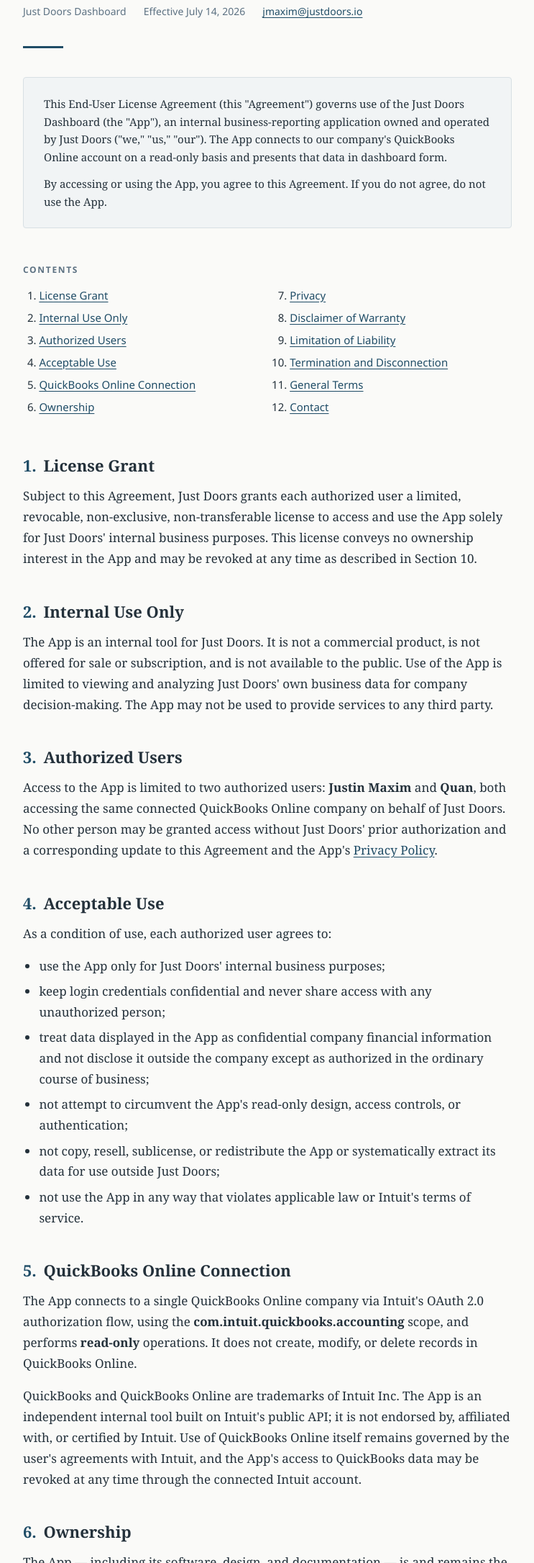
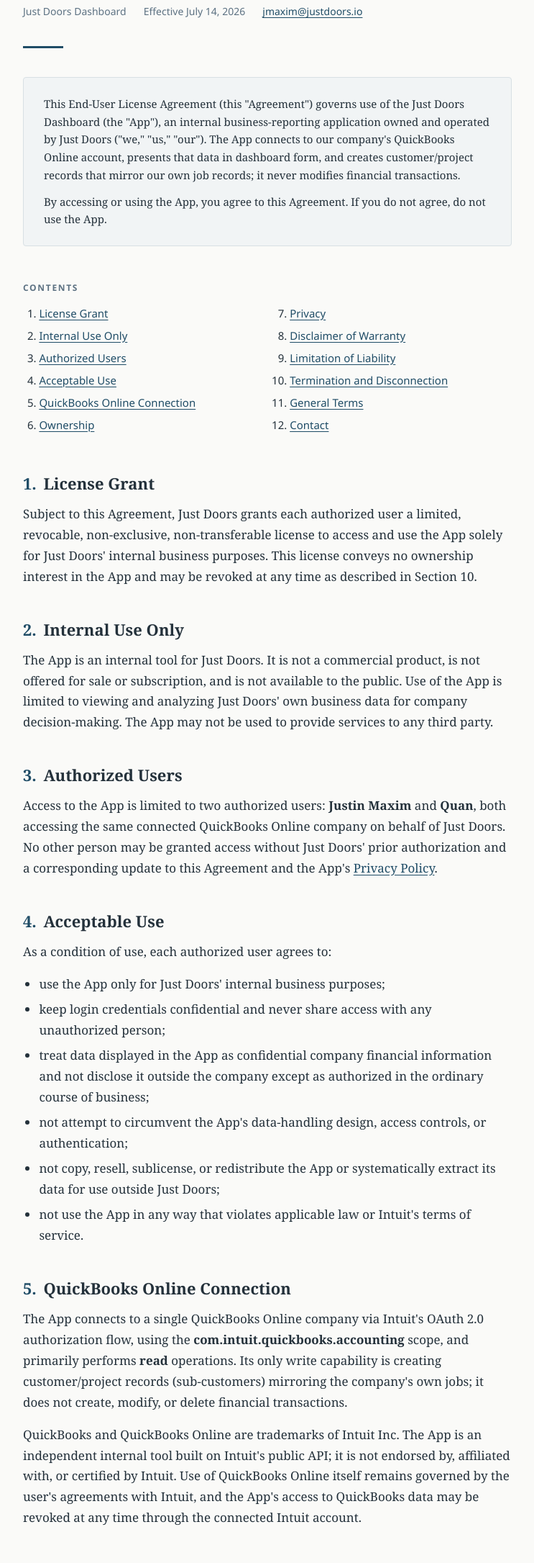
Before and after one commit to justdoorsinc/dashboard-site, a plain HTML site: page eula.html in a window 1280 px wide. Shown: the part 160-2331 px from the top of the page at 72% size, without its empty margins (268-1011 px from the left). Drawn offline with Linux system fonts and the light colour scheme.

Commit message:
Legal pages: app now creates project records (sub-customers) mirroring jobs; financial transactions still never written

```diff
--- a/eula.html
+++ b/eula.html
@@ -184,7 +184,7 @@
   <hr class="brand">
 
   <div class="preamble">
-    <p>This End-User License Agreement (this "Agreement") governs use of the Just Doors Dashboard (the "App"), an internal business-reporting application owned and operated by Just Doors ("we," "us," "our"). The App connects to our company's QuickBooks Online account on a read-only basis and presents that data in dashboard form.</p>
+    <p>This End-User License Agreement (this "Agreement") governs use of the Just Doors Dashboard (the "App"), an internal business-reporting application owned and operated by Just Doors ("we," "us," "our"). The App connects to our company's QuickBooks Online account, presents that data in dashboard form, and creates customer/project records that mirror our own job records; it never modifies financial transactions.</p>
     <p>By accessing or using the App, you agree to this Agreement. If you do not agree, do not use the App.</p>
   </div>
 
@@ -228,7 +228,7 @@
       <li>use the App only for Just Doors' internal business purposes;</li>
       <li>keep login credentials confidential and never share access with any unauthorized person;</li>
       <li>treat data displayed in the App as confidential company financial information and not disclose it outside the company except as authorized in the ordinary course of business;</li>
-      <li>not attempt to circumvent the App's read-only design, access controls, or authentication;</li>
+      <li>not attempt to circumvent the App's data-handling design, access controls, or authentication;</li>
       <li>not copy, resell, sublicense, or redistribute the App or systematically extract its data for use outside Just Doors;</li>
       <li>not use the App in any way that violates applicable law or Intuit's terms of service.</li>
     </ul>
@@ -236,7 +236,7 @@
 
   <section id="quickbooks">
     <h2 class="sec"><span class="num">5.</span>QuickBooks Online Connection</h2>
-    <p>The App connects to a single QuickBooks Online company via Intuit's OAuth 2.0 authorization flow, using the <strong>com.intuit.quickbooks.accounting</strong> scope, and performs <strong>read-only</strong> operations. It does not create, modify, or delete records in QuickBooks Online.</p>
+    <p>The App connects to a single QuickBooks Online company via Intuit's OAuth 2.0 authorization flow, using the <strong>com.intuit.quickbooks.accounting</strong> scope, and primarily performs <strong>read</strong> operations. Its only write capability is creating customer/project records (sub-customers) mirroring the company's own jobs; it does not create, modify, or delete financial transactions.</p>
     <p>QuickBooks and QuickBooks Online are trademarks of Intuit Inc. The App is an independent internal tool built on Intuit's public API; it is not endorsed by, affiliated with, or certified by Intuit. Use of QuickBooks Online itself remains governed by the user's agreements with Intuit, and the App's access to QuickBooks data may be revoked at any time through the connected Intuit account.</p>
   </section>
 
```
Also changed, not shown: privacy-policy.html (+2 -2 lines).
